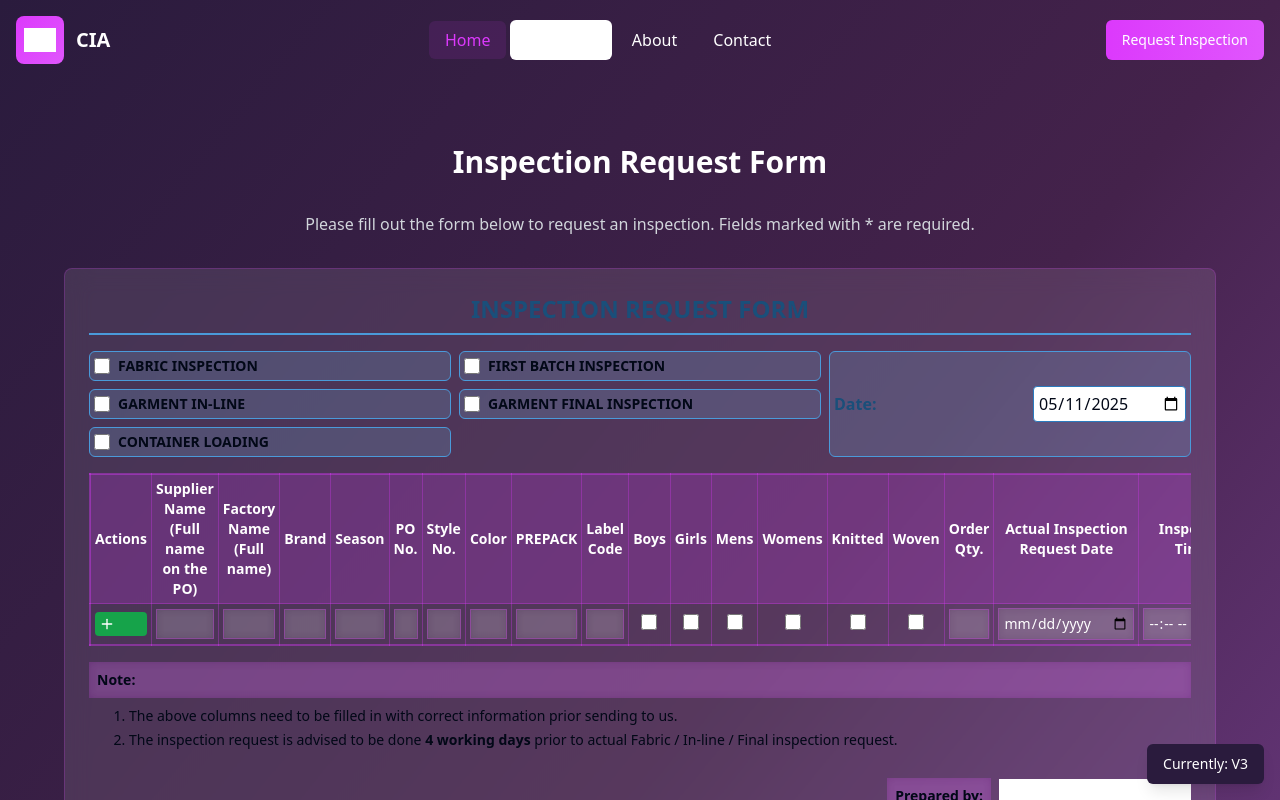
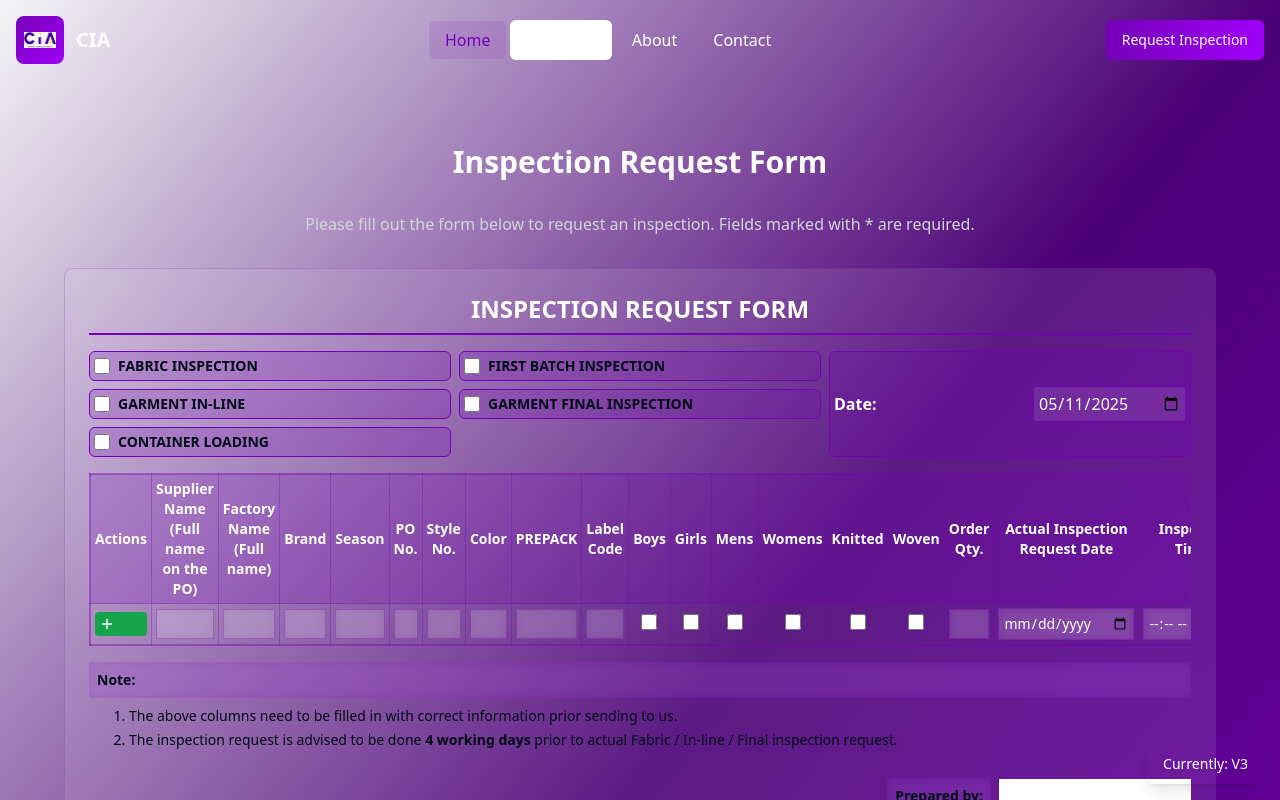
Before and after one commit to bharat284/inspo-request-form, a React (Vite) app: page /v3/inspection-form in a window 1280 px wide. Shown: the top 800 px of the page. Built offline with nearby package versions, Linux system fonts and the light colour scheme.

Commit message:
Update V3 design with brand colors and logo
Update V3 design to incorporate the new brand colors and logo across all pages, including the inspection form, to maintain a consistent visual style.

```diff
--- a/src/components/FooterV3.tsx
+++ b/src/components/FooterV3.tsx
@@ -4,16 +4,16 @@ import { Link } from "react-router-dom";
 
 export const FooterV3 = () => {
   return (
-    <footer className="relative bg-cia-darkpurple border-t border-cia-brightpurple/20">
+    <footer className="relative bg-cia-lightgray border-t border-cia-brightpurple/20">
       <div className="container mx-auto px-4 py-12">
         <div className="grid grid-cols-1 md:grid-cols-4 gap-8">
           <div>
             <div className="flex items-center space-x-3 mb-4">
               <div className="w-10 h-10 bg-gradient-to-br from-cia-brightpurple to-cia-accent rounded-lg flex items-center justify-center">
                 <img
-                  src="/lovable-uploads/f34f2f5d-1ff9-4b22-96f5-c3ee4cfd6ba2.png"
+                  src="/lovable-uploads/7f13fd27-c4b7-4d3d-b49d-c7c3bede087e.png"
                   alt="CIA Logo"
-                  className="h-6 w-6 object-contain brightness-0 invert"
+                  className="h-6 w-6 object-contain"
                 />
               </div>
               <span className="text-lg font-bold text-white">CIA</span>
--- a/src/components/InspectionFormHeader.tsx
+++ b/src/components/InspectionFormHeader.tsx
@@ -22,13 +22,13 @@ export const InspectionFormHeader = ({
 }: InspectionFormHeaderProps) => {
   return (
     <div className="mb-4">
-      <h1 className="text-xl md:text-2xl font-bold text-center border-b-2 border-aileron-blue pb-2 mb-4 text-aileron-darkblue">
+      <h1 className="text-xl md:text-2xl font-bold text-center border-b-2 border-cia-brightpurple pb-2 mb-4 text-white">
         INSPECTION REQUEST FORM
       </h1>
 
       <div className="grid grid-cols-1 md:grid-cols-3 gap-2 mb-4">
         <div className="col-span-1 md:col-span-2 grid grid-cols-1 md:grid-cols-2 gap-2">
-          <div className="bg-aileron-lightblue/20 border border-aileron-blue p-1 flex items-center rounded-md">
+          <div className="bg-cia-brightpurple/20 border border-cia-brightpurple p-1 flex items-center rounded-md">
             <InspectionTypeCheckbox
               id="fabricInspection"
               label="FABRIC INSPECTION"
@@ -37,7 +37,7 @@ export const InspectionFormHeader = ({
             />
           </div>
 
-          <div className="bg-aileron-lightblue/20 border border-aileron-blue p-1 flex items-center rounded-md">
+          <div className="bg-cia-brightpurple/20 border border-cia-brightpurple p-1 flex items-center rounded-md">
             <InspectionTypeCheckbox
               id="firstBatchInspection"
               label="FIRST BATCH INSPECTION"
@@ -46,7 +46,7 @@ export const InspectionFormHeader = ({
             />
           </div>
 
-          <div className="bg-aileron-lightblue/20 border border-aileron-blue p-1 flex items-center rounded-md">
+          <div className="bg-cia-brightpurple/20 border border-cia-brightpurple p-1 flex items-center rounded-md">
             <InspectionTypeCheckbox
               id="garmentInLine"
               label="GARMENT IN-LINE"
@@ -55,7 +55,7 @@ export const InspectionFormHeader = ({
             />
           </div>
 
-          <div className="bg-aileron-lightblue/20 border border-aileron-blue p-1 flex items-center rounded-md">
+          <div className="bg-cia-brightpurple/20 border border-cia-brightpurple p-1 flex items-center rounded-md">
             <InspectionTypeCheckbox
               id="garmentFinalInspection"
               label="GARMENT FINAL INSPECTION"
@@ -64,7 +64,7 @@ export const InspectionFormHeader = ({
             />
           </div>
 
-          <div className="bg-aileron-lightblue/20 border border-aileron-blue p-1 flex items-center rounded-md">
+          <div className="bg-cia-brightpurple/20 border border-cia-brightpurple p-1 flex items-center rounded-md">
             <InspectionTypeCheckbox
               id="containerLoading"
               label="CONTAINER LOADING"
@@ -74,14 +74,14 @@ export const InspectionFormHeader = ({
           </div>
         </div>
 
-        <div className="bg-aileron-lightblue/20 border border-aileron-blue p-1 flex items-center justify-between rounded-md">
-          <label htmlFor="date" className="font-semibold text-aileron-darkblue">Date:</label>
+        <div className="bg-cia-brightpurple/20 border border-cia-brightpurple p-1 flex items-center justify-between rounded-md">
+          <label htmlFor="date" className="font-semibold text-white">Date:</label>
           <input
             type="date"
             id="date"
             value={date}
             onChange={(e) => onDateChange(e.target.value)}
-            className="border border-aileron-mediumblue rounded p-1"
+            className="border border-cia-brightpurple rounded p-1 bg-white/10 text-white"
           />
         </div>
       </div>
--- a/src/components/MainNavigationV3.tsx
+++ b/src/components/MainNavigationV3.tsx
@@ -50,7 +50,7 @@ export const MainNavigationV3 = () => {
       className={cn(
         "fixed top-0 w-full z-50 transition-all duration-300",
         scrolled
-          ? "bg-cia-darkpurple/95 backdrop-blur-md shadow-lg border-b border-cia-brightpurple/20"
+          ? "bg-cia-lightgray/95 backdrop-blur-md shadow-lg border-b border-cia-brightpurple/20"
           : "bg-transparent"
       )}
     >
@@ -59,9 +59,9 @@ export const MainNavigationV3 = () => {
           <Link to="/v3" className="flex items-center space-x-3">
             <div className="w-12 h-12 bg-gradient-to-br from-cia-brightpurple to-cia-accent rounded-lg flex items-center justify-center">
               <img
-                src="/lovable-uploads/f34f2f5d-1ff9-4b22-96f5-c3ee4cfd6ba2.png"
+                src="/lovable-uploads/7f13fd27-c4b7-4d3d-b49d-c7c3bede087e.png"
                 alt="CIA Logo"
-                className="h-8 w-8 object-contain brightness-0 invert"
+                className="h-8 w-8 object-contain"
               />
             </div>
             <span className="text-xl font-bold text-white">CIA</span>
@@ -89,7 +89,7 @@ export const MainNavigationV3 = () => {
                 Services
               </NavigationMenuTrigger>
               <NavigationMenuContent>
-                <ul className="grid w-[400px] gap-3 p-4 md:w-[500px] md:grid-cols-2 lg:w-[600px] bg-cia-darkpurple border border-cia-brightpurple/20">
+                <ul className="grid w-[400px] gap-3 p-4 md:w-[500px] md:grid-cols-2 lg:w-[600px] bg-cia-lightgray border border-cia-brightpurple/20">
                   {[
                     { title: "Fabric Inspection", path: `${basePath}/services/fabric-inspection` },
                     { title: "First Batch Inspection", path: `${basePath}/services/first-batch-inspection` },
@@ -159,7 +159,7 @@ export const MainNavigationV3 = () => {
 
       {/* Mobile Menu */}
       {isMenuOpen && (
-        <div className="md:hidden fixed inset-0 top-16 bg-cia-darkpurple/95 backdrop-blur-md border-t border-cia-brightpurple/20">
+        <div className="md:hidden fixed inset-0 top-16 bg-cia-lightgray/95 backdrop-blur-md border-t border-cia-brightpurple/20">
           <nav className="flex flex-col p-6 space-y-4">
             <Link
               to="/v3"
--- a/src/index.css
+++ b/src/index.css
@@ -51,9 +51,9 @@
 
     --sidebar-ring: 217.2 91.2% 59.8%;
 
-    /* Form specific colors */
-    --form-highlight: 206 72% 68%;
-    --form-border: 207 75% 43%;
+    /* Form specific colors updated for new brand */
+    --form-highlight: 280 100% 36%;
+    --form-border: 280 100% 46%;
   }
 
   .dark {
@@ -93,9 +93,9 @@
     --sidebar-border: 240 3.7% 15.9%;
     --sidebar-ring: 217.2 91.2% 59.8%;
 
-    /* Form specific colors */
-    --form-highlight: 206 72% 68%;
-    --form-border: 207 75% 43%;
+    /* Form specific colors updated for new brand */
+    --form-highlight: 280 100% 36%;
+    --form-border: 280 100% 46%;
   }
 }
 
@@ -109,7 +109,7 @@
   }
 }
 
-/* Inspection form specific styles - Updated for V3 */
+/* Inspection form specific styles - Updated for new brand colors */
 .inspection-form {
   @apply w-full max-w-7xl mx-auto;
 }
--- a/src/pages/IndexV3.tsx
+++ b/src/pages/IndexV3.tsx
@@ -9,7 +9,7 @@ import { ContactSectionV3 } from "@/components/ContactSectionV3";
 
 const IndexV3 = () => {
   return (
-    <div className="min-h-screen bg-gradient-to-br from-cia-darkpurple via-cia-navy to-cia-purple">
+    <div className="min-h-screen bg-gradient-to-br from-cia-lightgray via-cia-purple to-cia-brightpurple">
       <MainNavigationV3 />
 
       <main>
--- a/src/pages/InspectionForm.tsx
+++ b/src/pages/InspectionForm.tsx
@@ -29,7 +29,7 @@ const InspectionFormPage = () => {
   };
 
   return (
-    <div className="min-h-screen bg-gradient-to-br from-cia-darkpurple via-cia-navy to-cia-purple">
+    <div className="min-h-screen bg-gradient-to-br from-cia-lightgray via-cia-purple to-cia-brightpurple">
       <MainNavigationV3 />
 
       <main className="pt-28 pb-20">
--- a/tailwind.config.ts
+++ b/tailwind.config.ts
@@ -72,14 +72,13 @@ export default {
 					gray: "#403E43",
 					text: "#222222",
 				},
-				// Adding the new V3 color palette
+				// Updated V3 color palette with new brand colors
 				cia: {
-					darkpurple: "#2A1B3D",
-					navy: "#44224B",
-					purple: "#7B4397",
-					brightpurple: "#DC39FC",
-					lightpurple: "#B565A7",
-					accent: "#E056FD",
+					white: "#fcfcfc",
+					lightgray: "#210035",
+					purple: "#4b0076",
+					brightpurple: "#7500b7",
+					accent: "#a000f9",
 					gray: "#6B7280",
 					lightgray: "#F3F4F6",
 				},
```
Also changed, not shown: public/lovable-uploads/7f13fd27-c4b7-4d3d-b49d-c7c3bede087e.png (added).
